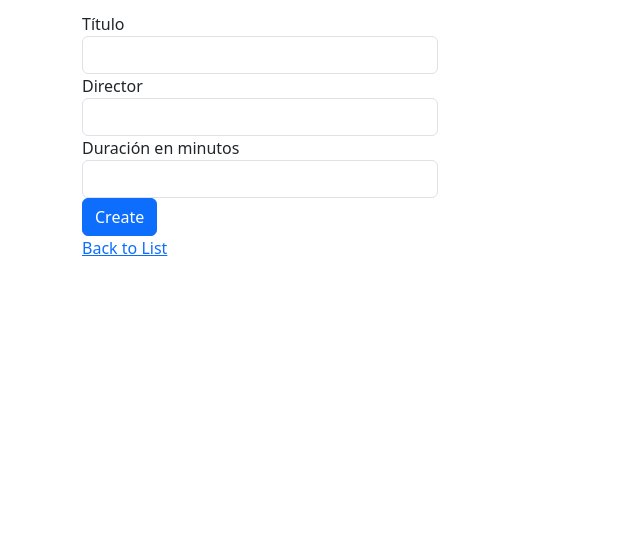
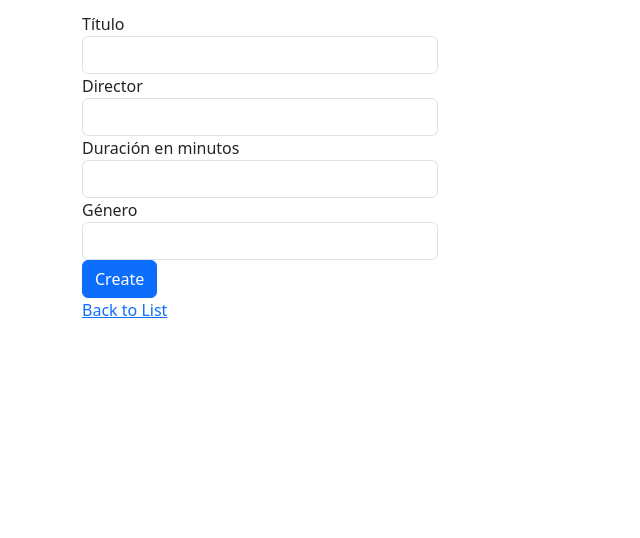
Before and after one commit to DavidPuco/Grupo4CineCartelera, an ASP.NET Core app: page /Peliculas/Create in a window 1280 px wide. Shown: the part 179-717 px from the top of the page, without its empty margins (0-640 px from the left). Run offline with ASP.NET Core 8, Linux system fonts and the light colour scheme; lists and menus that the app fills with data are empty; style sheets or scripts are compiled from the project's sources.

Commit message:
Agregar lista desplegable de géneros en vistas Create y Edit

```diff
--- a/Views/Peliculas/Create.cshtml
+++ b/Views/Peliculas/Create.cshtml
@@ -30,6 +30,12 @@
                 <input asp-for="DuracionMinutos" class="form-control" />
                 <span asp-validation-for="DuracionMinutos" class="text-danger"></span>
             </div>
+
+            <div class="form-group">
+                <label asp-for="GeneroId" class="control-label"></label>
+                <select asp-for="GeneroId" class="form-control" asp-items="ViewBag.GeneroId"></select>
+            </div>
+
             <div class="form-group">
                 <input type="submit" value="Create" class="btn btn-primary" />
             </div>
--- a/Views/Peliculas/Edit.cshtml
+++ b/Views/Peliculas/Edit.cshtml
@@ -29,6 +29,11 @@
                 <span asp-validation-for="DuracionMinutos" class="text-danger"></span>
             </div>
             <div class="form-group">
+                <label asp-for="GeneroId" class="control-label"></label>
+                <select asp-for="GeneroId" class="form-control" asp-items="ViewBag.GeneroId"></select>
+            </div>
+
+            <div class="form-group">
                 <input type="submit" value="Save" class="btn btn-primary" />
             </div>
         </form>
```
